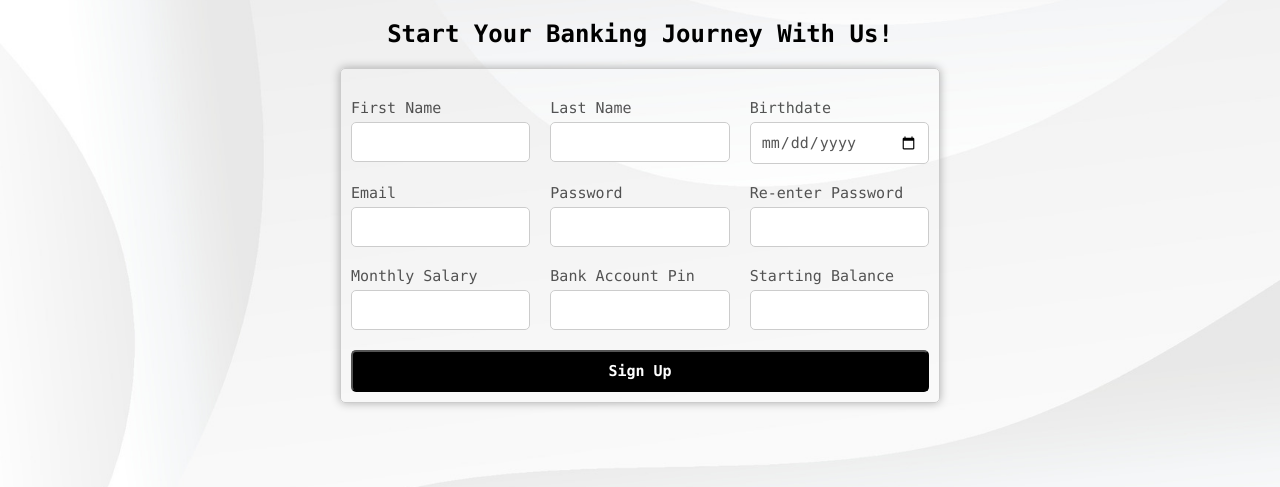
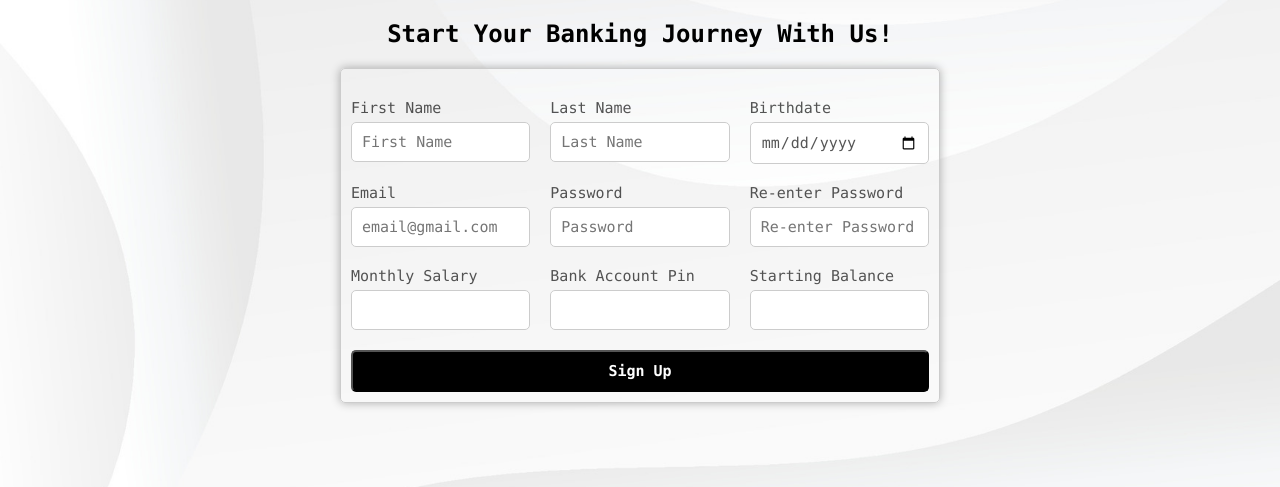
Before and after one commit to EJDonato/Bank-System-REMAKE, a Flask app: template templates/sign_up.html in a window 1280 px wide. Shown: the part 100-587 px from the top of the page. Run offline with Flask 3, Linux system fonts and the light colour scheme; the template is opened without the code that fills it, so the values that code supplies are empty.

Commit message:
Update sign_up.html

```diff
--- a/templates/sign_up.html
+++ b/templates/sign_up.html
@@ -29,11 +29,11 @@
                     <div class="forms">
                         <div class="form-field">
                             <label for="first-name">First Name</label>
-                            <input type="text" id="first-name">
+                            <input type="text" id="first-name" placeholder="First Name">
                         </div>
                         <div class="form-field">
                             <label for="last-name">Last Name</label>
-                            <input type="text" id="last-name">
+                            <input type="text" id="last-name" placeholder="Last Name">
                         </div>
                         <div class="form-field">
                             <label for="bdate">Birthdate</label>
@@ -41,15 +41,15 @@
                         </div>
                         <div class="form-field">
                             <label for="email">Email</label>
-                            <input type="text" id="email">
+                            <input type="text" id="email" placeholder="email@gmail.com">
                         </div>
                         <div class="form-field">
                             <label for="password">Password</label>
-                            <input type="password" id="password">
+                            <input type="password" id="password" placeholder="Password">
                         </div>
                         <div class="form-field">
                             <label for="re-password">Re-enter Password</label>
-                            <input type="password" id="re-password">
+                            <input type="password" id="re-password" placeholder="Re-enter Password">
                         </div>
                         <div class="form-field">
                             <label for="monthly_salary">Monthly Salary</label>
```
